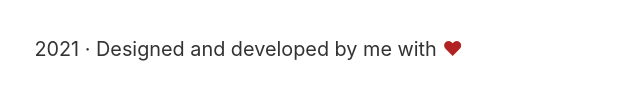
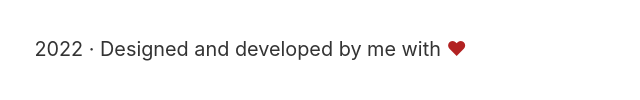
Before and after one commit to jzilg/jzilg.github.io, a website: page index.html in a window 1280 px wide. Shown: the part 1404-1504 px from the top of the page, 68-708 px from the left. Drawn offline with Linux system fonts and the light colour scheme.

Commit message:
update year in footer

```diff
--- a/index.html
+++ b/index.html
@@ -132,7 +132,7 @@
         </section>
     </main>
     <footer class="page-footer">
-        <span>2021 &middot; Designed and developed by me with <span class="heart">&hearts;</span></span>
+        <span>2022 &middot; Designed and developed by me with <span class="heart">&hearts;</span></span>
     </footer>
     <script src="assets/js/toggle-theme.min.js"></script>
 </body>
```
